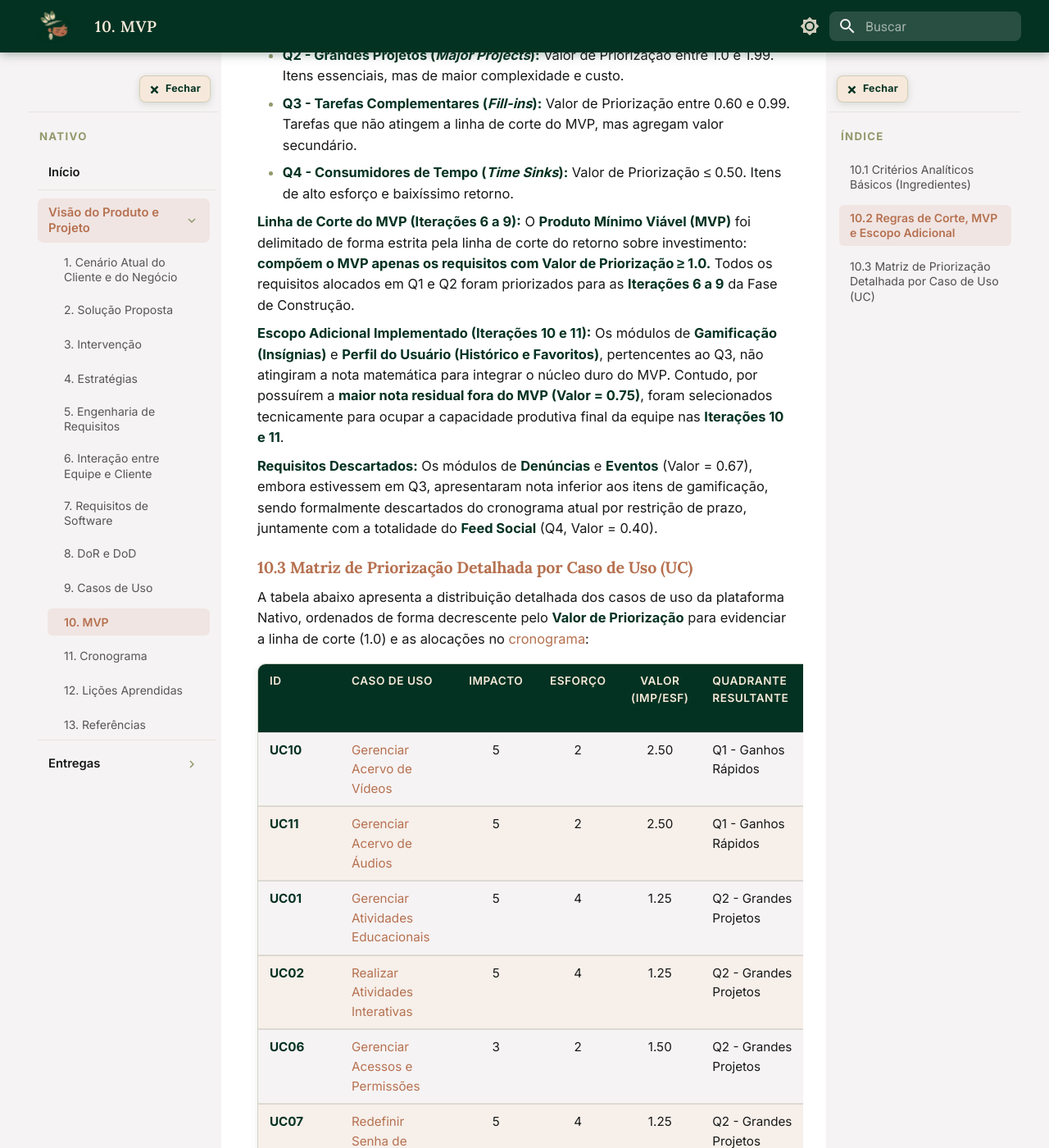
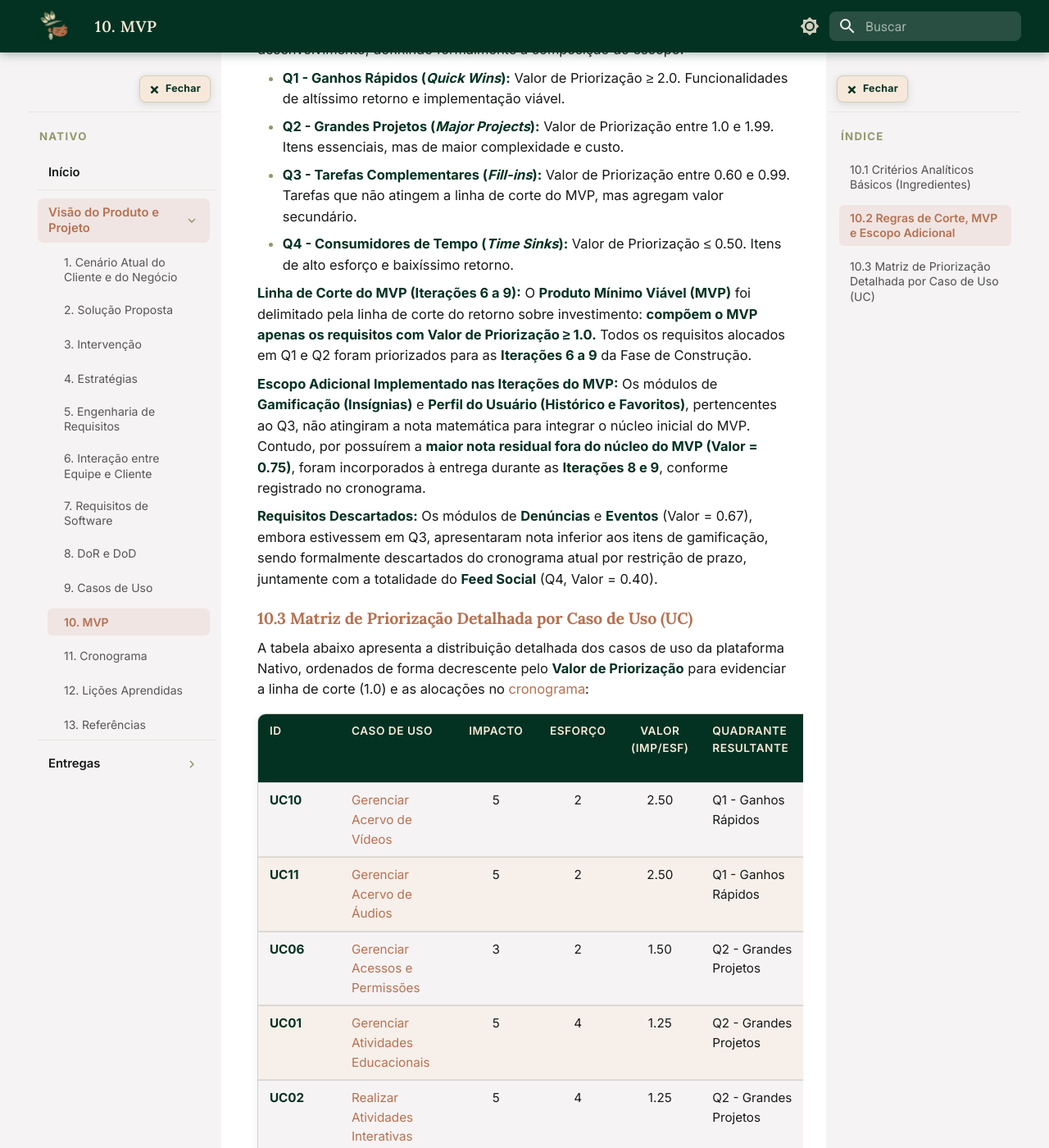
Before and after one commit to mdsreq-fga-unb/REQ-2026.1-T02-Nativo, an MkDocs documentation site: the page built from docs/visao/mvp.md, in a window 1280 px wide and 1400 px high, scrolled down 1800 px. Shown: the whole window at 82% size. Built offline with MkDocs 1.6.1 and Material for MkDocs 9.7.7, drawn with Linux system fonts in a browser that asks for light colours; some of the changed text lies outside the part shown.

Commit message:
tabela mvp

```diff
--- a/docs/visao/mvp.md
+++ b/docs/visao/mvp.md
@@ -50,10 +52,10 @@
 * **Q4 - Consumidores de Tempo (*Time Sinks*):** Valor de Priorização ≤ 0.50. Itens de alto esforço e baixíssimo retorno.
 
 **Linha de Corte do MVP (Iterações 6 a 9):**
-O **Produto Mínimo Viável (MVP)** foi delimitado de forma estrita pela linha de corte do retorno sobre investimento: **compõem o MVP apenas os requisitos com Valor de Priorização ≥ 1.0.** Todos os requisitos alocados em Q1 e Q2 foram priorizados para as **Iterações 6 a 9** da Fase de Construção.
+O **Produto Mínimo Viável (MVP)** foi delimitado pela linha de corte do retorno sobre investimento: **compõem o MVP apenas os requisitos com Valor de Priorização ≥ 1.0.** Todos os requisitos alocados em Q1 e Q2 foram priorizados para as **Iterações 6 a 9** da Fase de Construção.
 
-**Escopo Adicional Implementado (Iterações 10 e 11):**
-Os módulos de **Gamificação (Insígnias)** e **Perfil do Usuário (Histórico e Favoritos)**, pertencentes ao Q3, não atingiram a nota matemática para integrar o núcleo duro do MVP. Contudo, por possuírem a **maior nota residual fora do MVP (Valor = 0.75)**, foram selecionados tecnicamente para ocupar a capacidade produtiva final da equipe nas **Iterações 10 e 11**.
+**Escopo Adicional Implementado nas Iterações do MVP:**
+Os módulos de **Gamificação (Insígnias)** e **Perfil do Usuário (Histórico e Favoritos)**, pertencentes ao Q3, não atingiram a nota matemática para integrar o núcleo inicial do MVP. Contudo, por possuírem a **maior nota residual fora do núcleo do MVP (Valor = 0.75)**, foram incorporados à entrega durante as **Iterações 8 e 9**, conforme registrado no cronograma.
 
 **Requisitos Descartados:**
 Os módulos de **Denúncias** e **Eventos** (Valor = 0.67), embora estivessem em Q3, apresentaram nota inferior aos itens de gamificação, sendo formalmente descartados do cronograma atual por restrição de prazo, juntamente com a totalidade do **Feed Social** (Q4, Valor = 0.40).
@@ -66,13 +68,13 @@
 | :--- | :--- | :---: | :---: | :---: | :--- | :--- |
 | [**UC10**](casos-uso/uc10.md) | [Gerenciar Acervo de Vídeos](casos-uso/uc10.md) | 5 | 2 | 2.50 | Q1 - Ganhos Rápidos | **SIM (MVP - Iteração 6)** |
 | [**UC11**](casos-uso/uc11.md) | [Gerenciar Acervo de Áudios](casos-uso/uc11.md) | 5 | 2 | 2.50 | Q1 - Ganhos Rápidos | **SIM (MVP - Iteração 6)** |
+| [**UC06**](casos-uso/uc06.md) | [Gerenciar Acessos e Permissões](casos-uso/uc06.md) | 3 | 2 | 1.50 | Q2 - Grandes Projetos | **SIM (MVP - Iteração 9)** |
 | [**UC01**](casos-uso/uc01.md) | [Gerenciar Atividades Educacionais](casos-uso/uc01.md) | 5 | 4 | 1.25 | Q2 - Grandes Projetos | **SIM (MVP - Iteração 7)** |
-| [**UC02**](casos-uso/uc02.md) | [Realizar Atividades Interativas](casos-uso/uc02.md) | 5 | 4 | 1.25 | Q2 - Grandes Projetos | **SIM (MVP - Iteração 8)** |
-| [**UC06**](casos-uso/uc06.md) | [Gerenciar Acessos e Permissões](casos-uso/uc06.md) | 3 | 2 | 1.50 | Q2 - Grandes Projetos | **SIM (MVP - Iteração 9)** |
+| [**UC02**](casos-uso/uc02.md) | [Realizar Atividades Interativas](casos-uso/uc02.md) | 5 | 4 | 1.25 | Q2 - Grandes Projetos | **SIM (MVP - Iteração 7)** |
 | [**UC07**](casos-uso/uc07.md) | [Redefinir Senha de Acesso](casos-uso/uc07.md) | 5 | 4 | 1.25 | Q2 - Grandes Projetos | **SIM (MVP - Iteração 9)** |
 | [**UC13**](casos-uso/uc13.md) | [Baixar Traduções para Acesso Offline](casos-uso/uc13.md) | 5 | 4 | 1.25 | Q2 - Grandes Projetos | **SIM (MVP - Iteração 8)** |
-| [**UC03**](casos-uso/uc03.md) | [Gerenciar Insígnias (Recompensas)](casos-uso/uc03.md) | 3 | 4 | 0.75 | Q3 - Tarefas Complementares | **SIM (Iteração 10)** |
-| [**UC12**](casos-uso/uc12.md) | [Gerenciar Perfil Pessoal](casos-uso/uc12.md) | 3 | 4 | 0.75 | Q3 - Tarefas Complementares | **SIM (Iteração 11)** |
+| [**UC03**](casos-uso/uc03.md) | [Gerenciar Insígnias (Recompensas)](casos-uso/uc03.md) | 3 | 4 | 0.75 | Q3 - Tarefas Complementares | **SIM (MVP - Iteração 8)** |
+| [**UC12**](casos-uso/uc12.md) | [Gerenciar Perfil Pessoal](casos-uso/uc12.md) | 3 | 4 | 0.75 | Q3 - Tarefas Complementares | **SIM (MVP - Iteração 9)** |
 | [**UC05**](casos-uso/uc05.md) | [Gerenciar Eventos Comunitários](casos-uso/uc05.md) | 2 | 3 | 0.67 | Q3 - Tarefas Complementares | **NÃO** |
 | [**UC08**](casos-uso/uc08.md) | [Gerenciar Moderação de Conteúdo](casos-uso/uc08.md) | 2 | 3 | 0.67 | Q3 - Tarefas Complementares | **NÃO** |
 | [**UC09**](casos-uso/uc09.md) | [Gerenciar Tipos de Denúncias (Categorias)](casos-uso/uc09.md) | 2 | 3 | 0.67 | Q3 - Tarefas Complementares | **NÃO** |
```
Also changed, not shown: other parts of docs/visao/mvp.md (+5 -3 lines).
